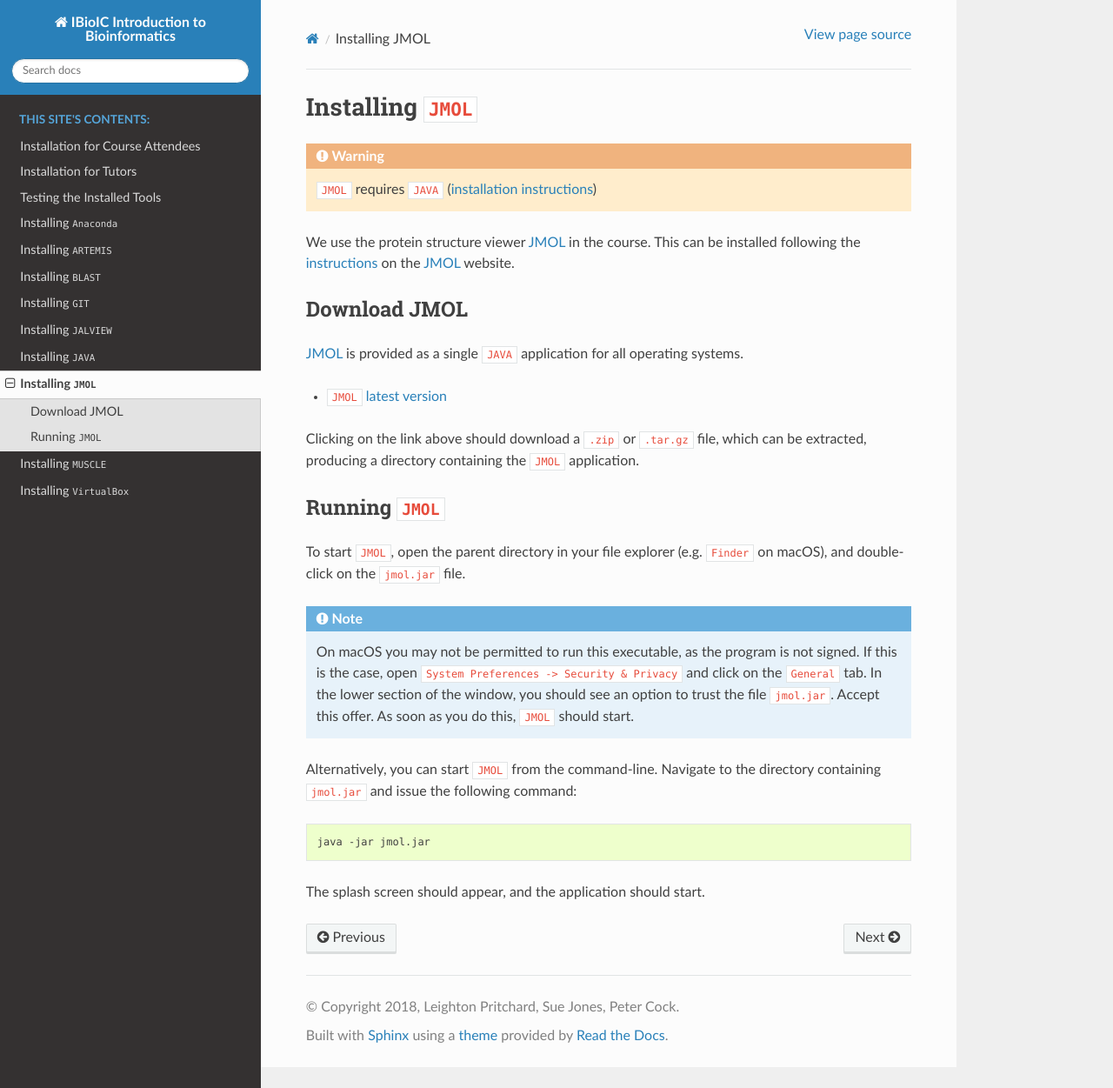
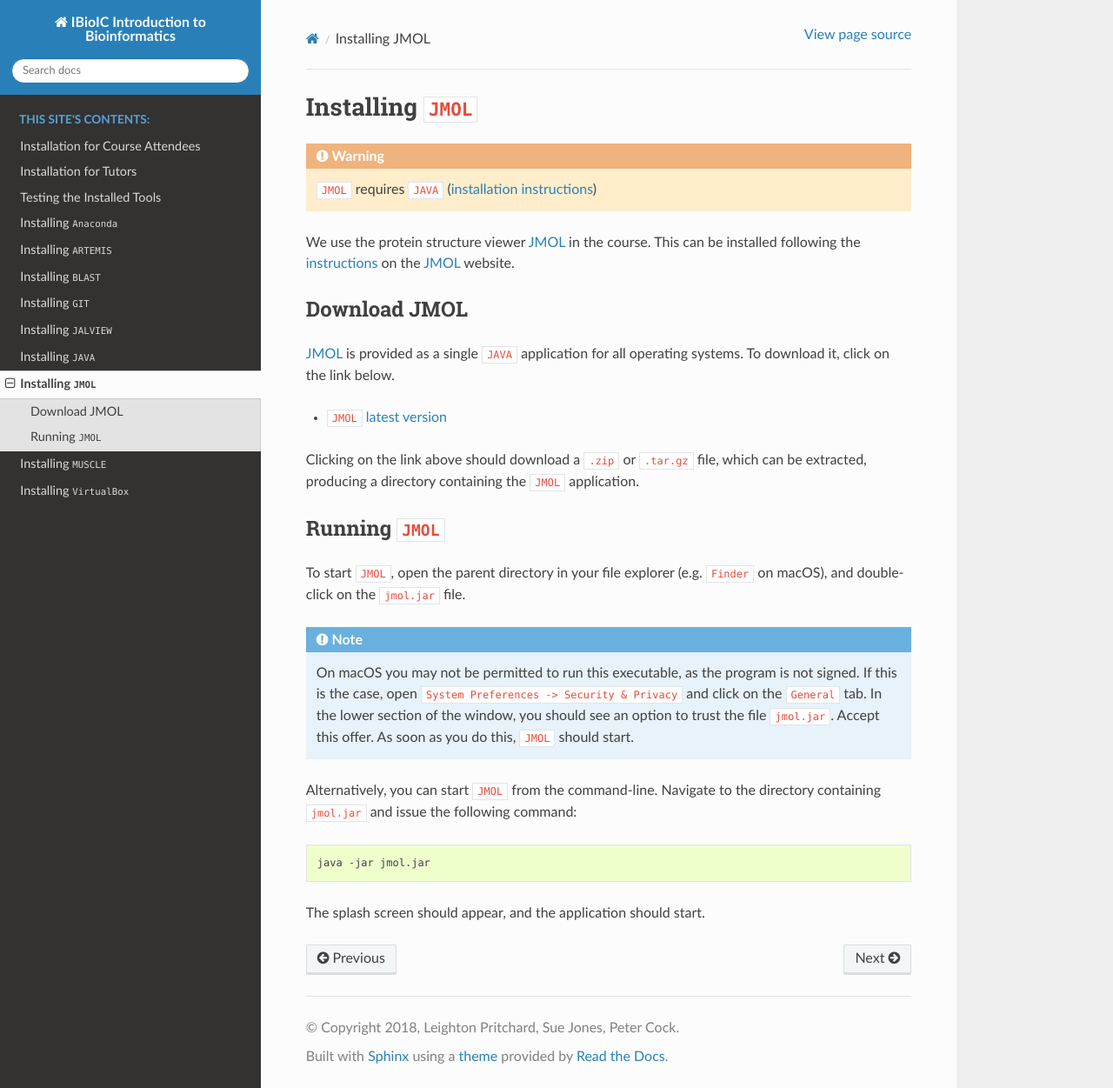
Before and after one commit to widdowquinn/2018-03-06-ibioic, a Sphinx documentation site: the page built from docs/install_jmol.rst, in a window 1280 px wide and 1251 px high. Shown: the whole window at 87% size. Built offline with Sphinx 7.4.7 and the Read the Docs theme 2.0.0, drawn with Linux system fonts in a browser that asks for light colours.

Commit message:
make JMOL installation more clear

```diff
--- a/docs/install_jmol.rst
+++ b/docs/install_jmol.rst
@@ -16,7 +16,8 @@
 Download JMOL
 -------------
 
-`JMOL`_ is provided as a single ``JAVA`` application for all operating systems.
+`JMOL`_ is provided as a single ``JAVA`` application for all operating systems. To download it,
+click on the link below.
 
 - ``JMOL`` `latest version <http://sourceforge.net/projects/jmol/files/latest/download?source=files>`_
 
```
